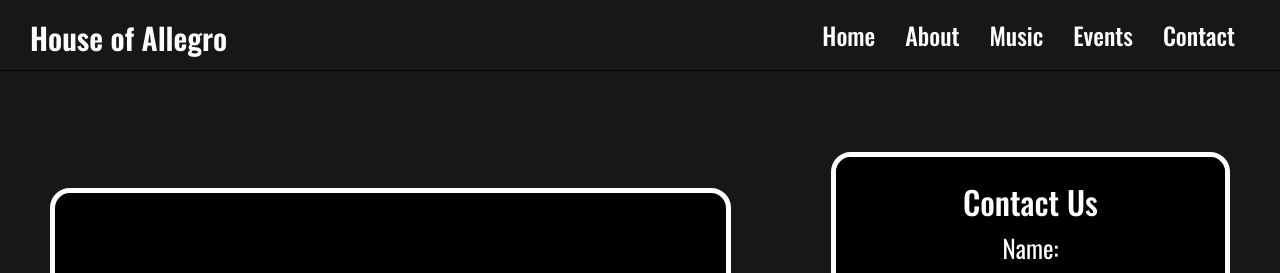
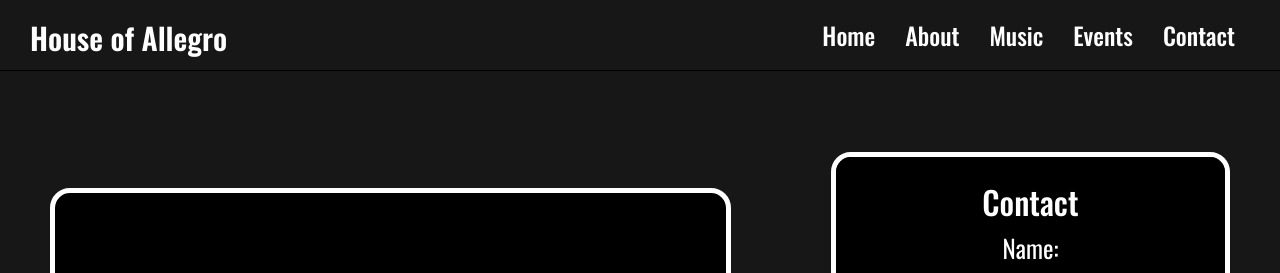
Before and after one commit to waltersIT/house_of_allegro, a React (Vite) app in the folder house_of_allegro/: page /Contact in a window 1280 px wide. Shown: the top 273 px of the page. Built offline with nearby package versions, Linux system fonts and the light colour scheme.

Commit message:
Update ContactForm.tsx

```diff
--- a/house_of_allegro/src/components/styles/ContactForm.tsx
+++ b/house_of_allegro/src/components/styles/ContactForm.tsx
@@ -29,7 +29,7 @@ const ContactForm: React.FC = () => {
 
   return (
     <>
-    <h2>Contact Us</h2>
+    <h2>Contact</h2>
     <form ref={form} onSubmit={sendEmail}>
         <div className="form-group">
           <label htmlFor="name">Name: </label>
```
